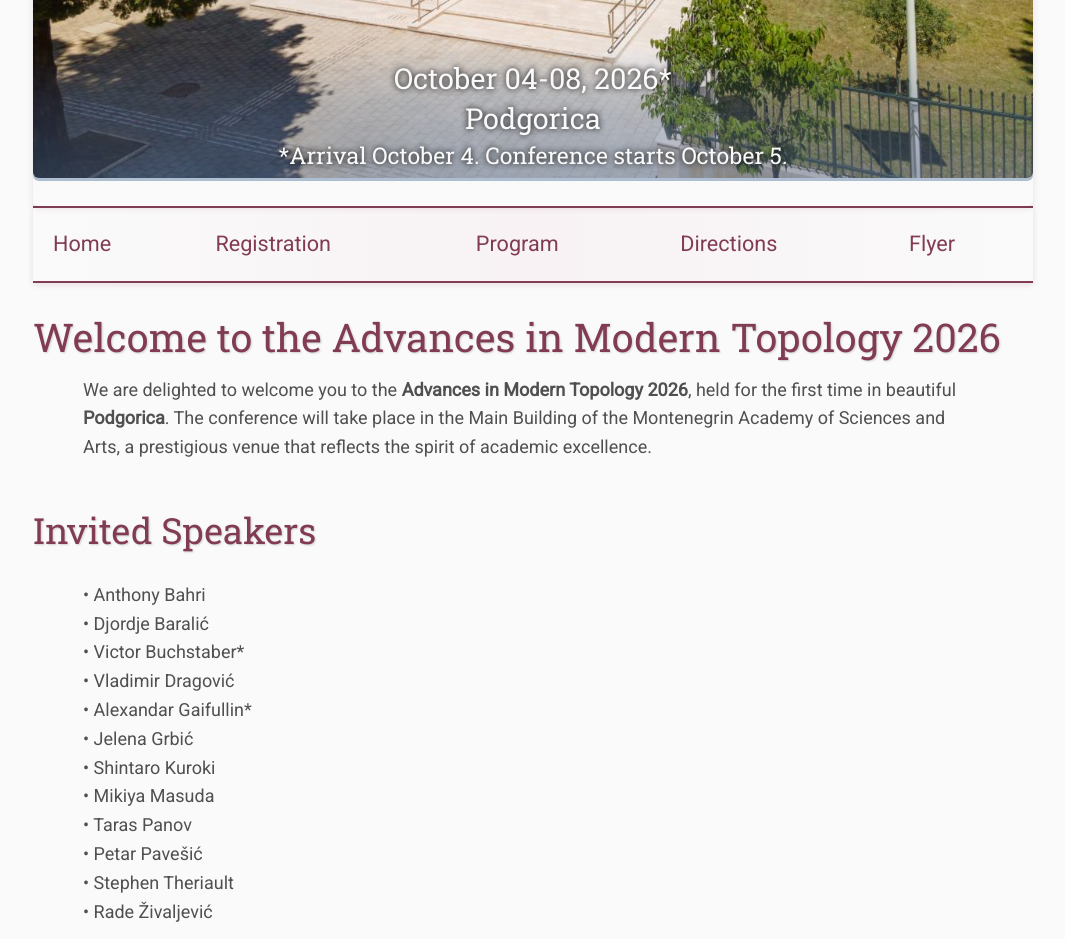
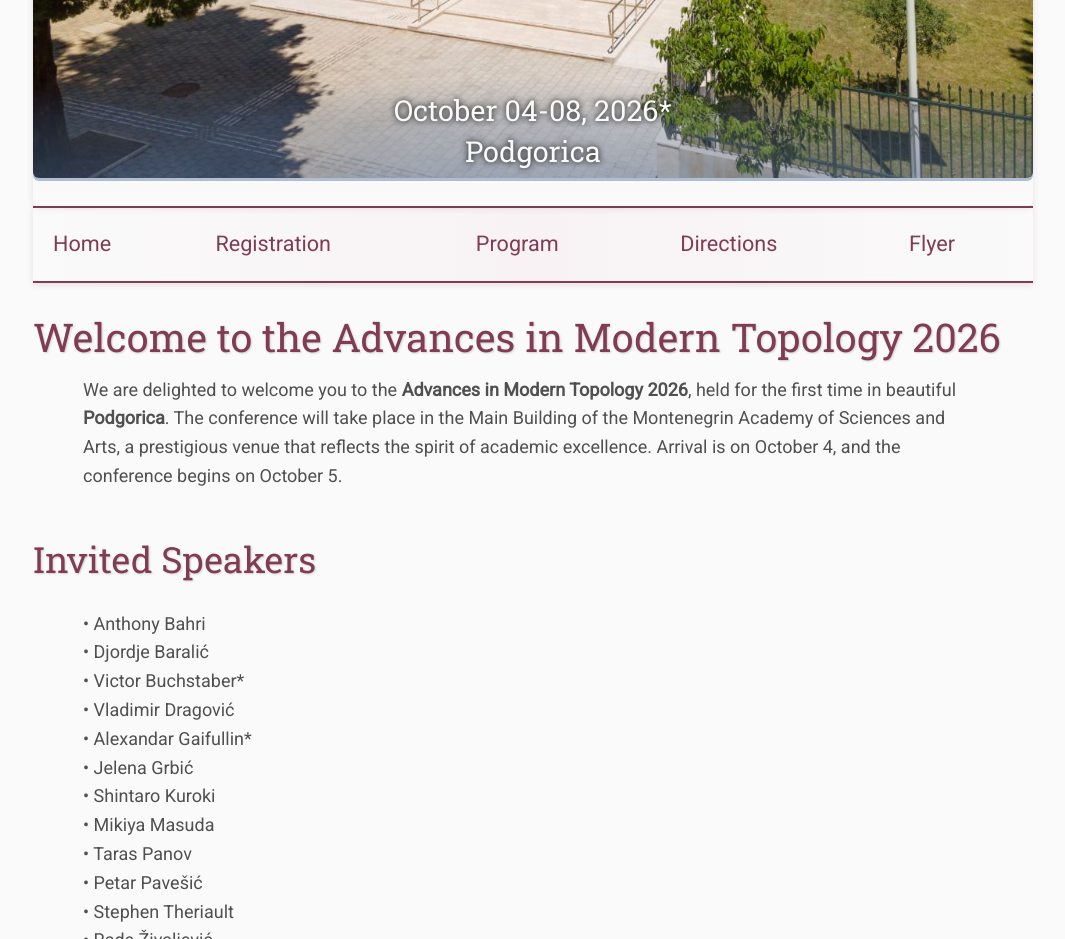
Before and after one commit to Vladimir314/MontenegroConference2026, a plain HTML site: page index.html in a window 1280 px wide. Shown: the part 840-1779 px from the top of the page, without its empty margins (107-1172 px from the left). Drawn offline with Linux system fonts and the light colour scheme.

Commit message:
note about date moved to the first paragraph.

```diff
--- a/index.html
+++ b/index.html
@@ -21,7 +21,6 @@
   <img src="assets/banner.jpg" alt="Conference venue" style="width:100%;">
    <div class="bottom-right">
             October 04-08, 2026* <br>  Podgorica<br>
-            <small style="font-size:0.8em; display:block;">*Arrival October 4. Conference starts October 5.</small>
         </div>
 </div>
     <!-- <div class="banner">
@@ -59,7 +58,7 @@
    We are delighted to welcome you to the <strong>Advances in Modern Topology 2026</strong>,
     held for the first time in beautiful <strong>Podgorica</strong>.
     The conference will take place in the Main Building of the Montenegrin Academy of Sciences and Arts,
-    a prestigious venue that reflects the spirit of academic excellence.
+    a prestigious venue that reflects the spirit of academic excellence. Arrival is on October 4, and the conference begins on October 5.
   </p>
 
   <h2>Invited  Speakers</h2>
```
